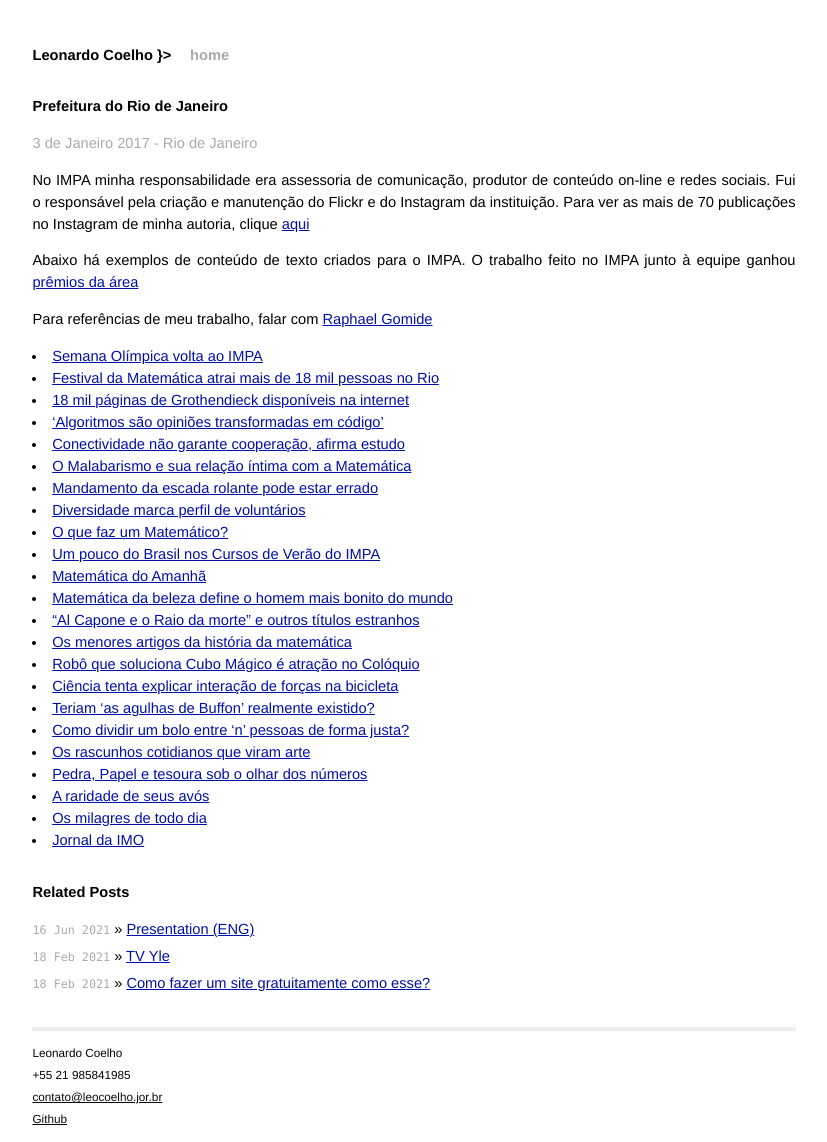
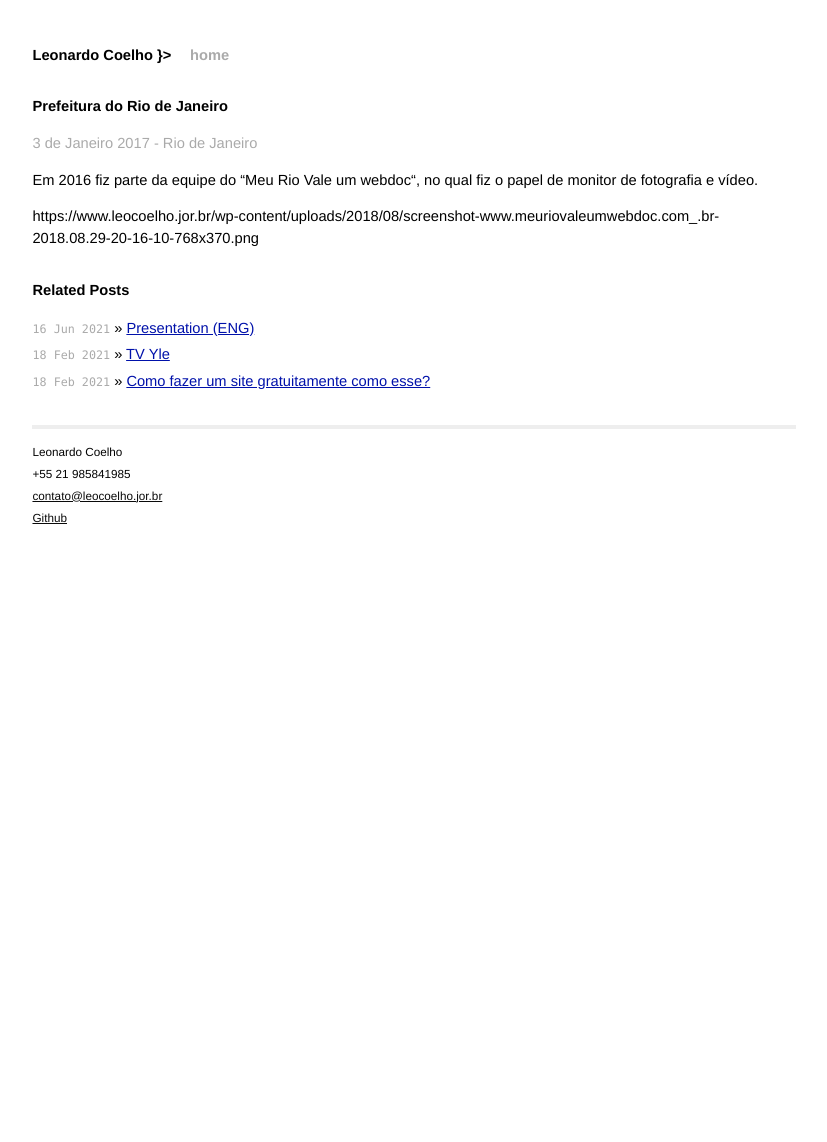
Before and after one commit to mojombo/mojombo.github.io, a Jekyll site: the page built from _posts/2017-01-03-Prefeitura do Rio de Janeiro.md, in a window 1280 px wide. Shown: the whole page, without its empty margins (226-1053 px from the left). Built offline with Jekyll 4.4.1, drawn with Linux system fonts in a browser that asks for light colours; after the commit the page ends 944 px from its top, so only the background shows below that.

Commit message:
Edited Note

```diff
--- a/_posts/2017-01-03-Prefeitura do Rio de Janeiro.md
+++ b/_posts/2017-01-03-Prefeitura do Rio de Janeiro.md
@@ -8,33 +9,8 @@
 
 <p class="meta">3 de Janeiro 2017 - Rio de Janeiro</p>
 
-No IMPA minha responsabilidade era assessoria de comunicação, produtor de conteúdo on-line e redes sociais. Fui o responsável pela criação e manutenção do Flickr e do Instagram da instituição. Para ver as mais de 70 publicações no Instagram de minha autoria, clique [aqui](https://www.instagram.com/explore/tags/lc_impa/?hl=pt-br)
-
-Abaixo há exemplos de conteúdo de texto criados para o IMPA. O trabalho feito no IMPA junto à equipe ganhou [prêmios da área](http://corcovadoestrategica.com.br/#quem-somos)
-
-Para referências de meu trabalho, falar com [Raphael Gomide](http://corcovadoestrategica.com.br/equipe/raphael-gomide/)
 
 
-<li><a href="https://web.archive.org/web/20180825043152/https%3A%2F%2Fimpa.br%2Fpage-noticias%2Fsemana-olimpica-volta-ao-impa%2F">Semana Olímpica volta ao IMPA</a></li>
-<li><a href="https://web.archive.org/web/20180825043158/https%3A%2F%2Fimpa.br%2Fpage-noticias%2Ffestival-da-matematica-atrai-mais-de-16-mil-pessoas-no-rio%2F">Festival da Matemática atrai mais de 18 mil pessoas no Rio</a></li>
-<li><a href="https://web.archive.org/web/20180825043405/https%3A%2F%2Fimpa.br%2Fpage-noticias%2F18-mil-paginas-de-grothendieck-disponiveis-na-internet%2F">18 mil páginas de Grothendieck disponíveis na internet</a></li>
-<li><a href="https://web.archive.org/web/20180825043451/https%3A%2F%2Fimpa.br%2Fpage-noticias%2Falgoritmos-sao-opinioes-transformadas-em-codigo%2F">‘Algoritmos são opiniões transformadas em código’</a></li>
-<li><a href="https://web.archive.org/web/20180825043144/https%3A%2F%2Fimpa.br%2Fpage-noticias%2Fa-matematica-da-cooperacao%2F">Conectividade não garante cooperação, afirma estudo</a></li>
-<li><a href="https://web.archive.org/web/20180825043138/https%3A%2F%2Fimpa.br%2Fpage-noticias%2Fa-matematica-do-malabarismo%2F">O Malabarismo e sua relação íntima com a Matemática</a></li>
-<li><a href="https://web.archive.org/web/20180825043128/https%3A%2F%2Fimpa.br%2Fpage-noticias%2Fmandamento-da-escada-rolante-pode-estar-errado%2F">Mandamento da escada rolante pode estar errado</a></li>
-<li><a href="https://web.archive.org/web/20180825043034/https%3A%2F%2Fimpa.br%2Fpage-noticias%2Fpost-14-de-noticias%2F">Diversidade marca perfil de voluntários</a></li>
-<li><a href="https://web.archive.org/web/20180825043009/https%3A%2F%2Fimpa.br%2Fpage-noticias%2Fo_que_faz_matematico%2F">O que faz um Matemático?</a></li>
-<li><a href="https://web.archive.org/web/20180825042906/https%3A%2F%2Fimpa.br%2Fpage-noticias%2Fum-pouco-do-brasil-nos-cursos-de-verao-do-impa%2F">Um pouco do Brasil nos Cursos de Verão do IMPA</a></li>
-<li><a href="https://web.archive.org/web/20180825042446/https%3A%2F%2Fimpa.br%2Fpage-noticias%2Fmatematica-do-amanha%2F">Matemática do Amanhã</a></li>
-<li><a href="https://web.archive.org/web/20180825043520/https%3A%2F%2Fimpa.br%2Fpage-noticias%2Fmatematica-da-beleza-define-o-homem-mais-bonito-do-mundo%2F">Matemática da beleza define o homem mais bonito do mundo</a></li>
-<li><a href="https://web.archive.org/web/20180825043550/https%3A%2F%2Fimpa.br%2Fpage-noticias%2Fal-capone-e-o-raio-da-morte-e-outros-artigos-com-nomes-estranhos%2F">“Al Capone e o Raio da morte” e outros títulos estranhos</a></li>
-<li><a href="https://web.archive.org/web/20180825043554/https%3A%2F%2Fimpa.br%2Fpage-noticias%2Fos-menores-artigos-da-historia-da-matematica%2F">Os menores artigos da história da matemática</a></li>
-<li><a href="https://web.archive.org/web/20180825043559/https%3A%2F%2Fimpa.br%2Fpage-noticias%2Frobo-que-soluciona-o-cubo-magico-chama-atencao-em-coloquio%2F">Robô que soluciona Cubo Mágico é atração no Colóquio</a></li>
-<li><a href="https://web.archive.org/web/20180825043611/https%3A%2F%2Fimpa.br%2Fpage-noticias%2Fciencia-ainda-nao-sabe-direito-como-funciona-uma-bicicleta%2F">Ciência tenta explicar interação de forças na bicicleta</a></li>
-<li><a href="https://web.archive.org/web/20180825043615/https%3A%2F%2Fimpa.br%2Fpage-noticias%2Fas-agulhas-de-buffon-realmente-existiram%2F">Teriam ‘as agulhas de Buffon’ realmente existido?</a></li>
-<li><a href="https://web.archive.org/web/20180825043623/https%3A%2F%2Fimpa.br%2Fpage-noticias%2Fcomo-dividir-um-bolo-de-forma-justa%2F">Como dividir um bolo entre ‘n’ pessoas de forma justa?</a></li>
-<li><a href="https://web.archive.org/web/20180825043629/https%3A%2F%2Fimpa.br%2Fpage-noticias%2Frascunhos-artisticos%2F">Os rascunhos cotidianos que viram arte</a></li>
-<li><a href="https://web.archive.org/web/20180825043646/https%3A%2F%2Fimpa.br%2Fpage-noticias%2Fcomo-vencer-no-pedra-papel-e-tesoura%2F">Pedra, Papel e tesoura sob o olhar dos números</a></li>
-<li><a href="https://web.archive.org/web/20180825043641/https%3A%2F%2Fimpa.br%2Fpage-noticias%2Fa-raridade-de-seus-avos%2F">A raridade de seus avós</a></li>
-<li><a href="https://web.archive.org/web/20180825043636/https%3A%2F%2Fimpa.br%2Fpage-noticias%2Fos-milagres-de-todo-dia%2F">Os milagres de todo dia</a></li>
-<li><a href="https://www.leocoelho.jor.br/wp-content/uploads/2018/08/IMPA_IMOnews2017-Final.pdf">Jornal da IMO</a></li>
+Em 2016 fiz parte da equipe do “Meu Rio Vale um webdoc“, no qual fiz o papel de monitor de fotografia e vídeo.
+
+https://www.leocoelho.jor.br/wp-content/uploads/2018/08/screenshot-www.meuriovaleumwebdoc.com_.br-2018.08.29-20-16-10-768x370.png
```
Also changed, not shown: other parts of _posts/2017-01-03-Prefeitura do Rio de Janeiro.md (+1 -0 lines).
